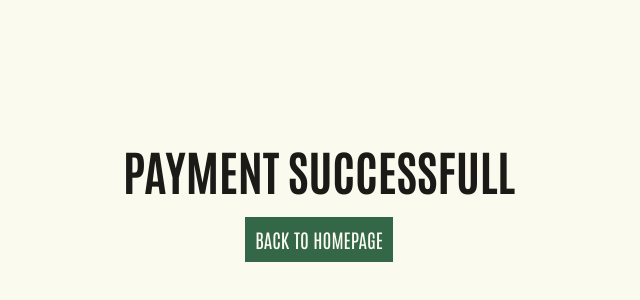
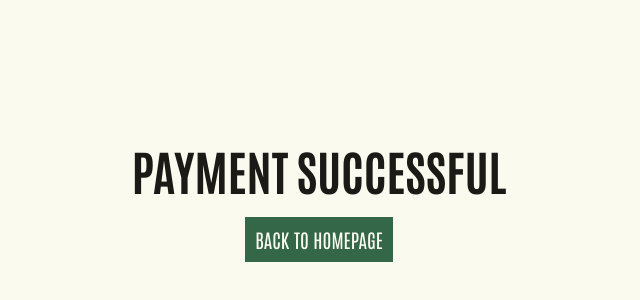
Before and after one commit to Yelle-stack/eCommerceStore, a website: page public/success.html in a window 1280 px wide. Shown: the part 200-500 px from the top of the page, without its empty margins (321-961 px from the left). Drawn offline with nearby package versions, Linux system fonts and the light colour scheme.

Commit message:
Fix typo on payment success page

```diff
--- a/public/success.html
+++ b/public/success.html
@@ -3,7 +3,7 @@
 <head>
     <meta charset="UTF-8">
     <meta name="viewport" content="width=device-width, initial-scale=1.0">
-    <title>Payment Successfull</title>
+    <title>Payment Successful</title>
     <link rel="stylesheet" href="css/style.css">
     <!-- Remix Icons -->
      <link
@@ -13,7 +13,7 @@
 </head>
 <body>
     <div class="sc-container">
-        <h2>Payment Successfull</h2>
+        <h2>Payment Successful</h2>
         <a href="/" class="back-to-home">Back To Homepage</a>
     </div>
    <!-- Link To JS -->
```
